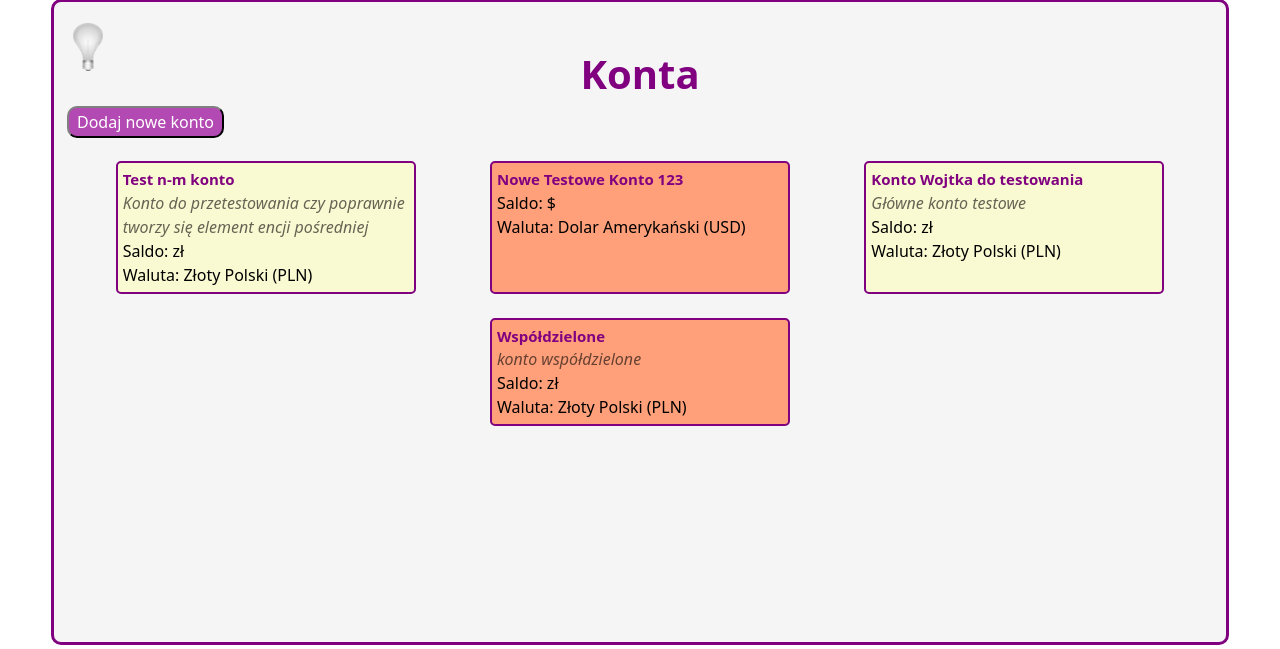
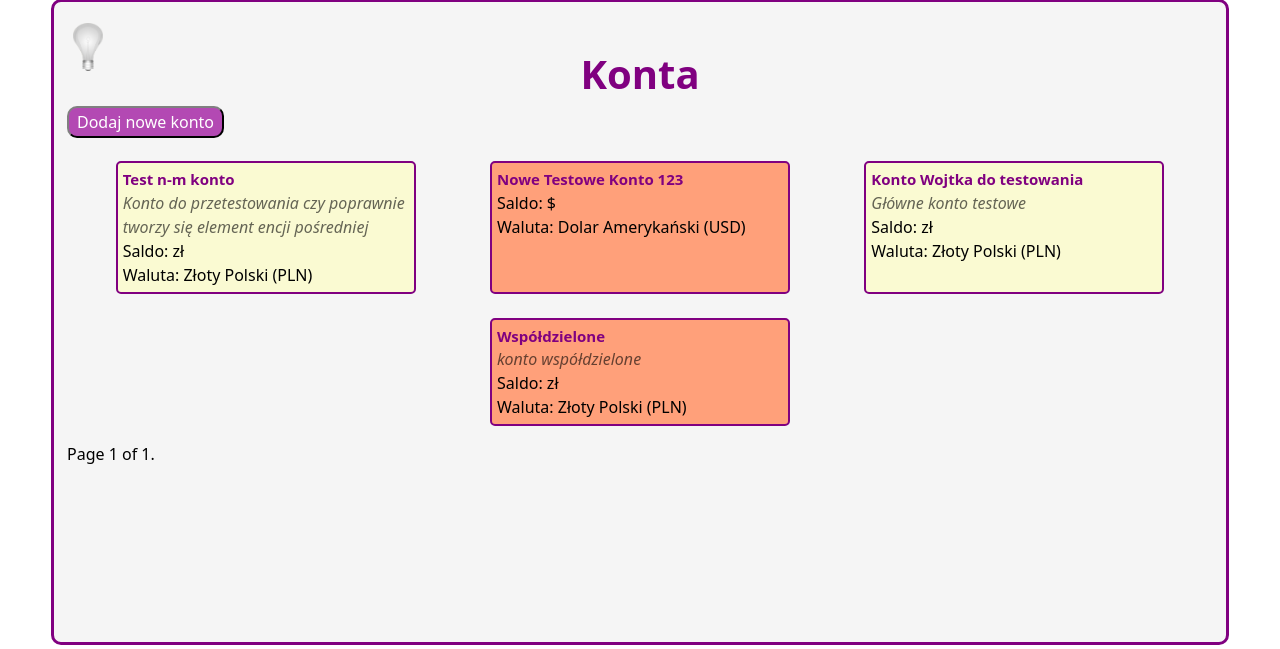
Before and after one commit to Maiconek/ProjektZespolowy-UG-2022-23, a Django app: page /all-accounts in a window 1280 px wide. Shown: the part 93-742 px from the top of the page. Run offline with Django 3.2, Linux system fonts and the light colour scheme; a user stored in the database is signed in; data comes from the database, SQL or seed files in the repository; both versions use the stored data as it was after the commit.

Commit message:
pagination dla kont

```diff
--- a/ManagerFinansow/aplication/views/account_views.py
+++ b/ManagerFinansow/aplication/views/account_views.py
@@ -4,18 +4,25 @@ from aplication.decorators import permission_required
 from aplication.models import *
 from aplication.forms import AccountForm, InviteForm
 from aplication.services import prepareTransactions, updateTransactions
+from django.core.paginator import Paginator
+
 
 @login_required(login_url='login')
 def showAllTransactions(request):
     updateTransactions(Transaction.objects.filter(id_user=request.user.profile))
     transactions = Transaction.objects.filter(id_user=request.user.profile)
     prepared = list(prepareTransactions(transactions, request.user.profile.currency))
+    #paginator = Paginator(transactions, 2)
+    #page_number = request.GET.get('page')
+    #page_obj = paginator.get_page(page_number)
+
+
     context = {
         'profile': request.user.profile,
         'daily': prepared[0],
         'balance': prepared[1],
         'future': prepared[2],
-        'count': prepared[3]
+        'count': prepared[3],
     }
     return render(request, 'application/home/home-login.html', context)
 
@@ -43,7 +50,12 @@ def allAccounts(request):
     accounts = []
     for ua in user_accounts:
         accounts.append(Account.objects.get(id=ua.id_account.id))
-    context = {'accounts': accounts}
+
+    paginator = Paginator(accounts, 6)
+    page_number = request.GET.get('page')
+    page_obj = paginator.get_page(page_number)
+
+    context = {'page_obj': page_obj}
     return render(request, 'application/account/all-accounts.html', context)
 
 @login_required(login_url='login')
--- a/ManagerFinansow/templates/application/account/all-accounts.html
+++ b/ManagerFinansow/templates/application/account/all-accounts.html
@@ -14,7 +14,7 @@
 
     <div class="content tiles" id="all-accounts">
 
-        {% for acc in accounts %}
+        {% for acc in page_obj %}
             <div class="account">
                 <a class="account-link" href={% url 'account' pk=acc.id %}>
                 <span class="name">{{ acc }}</span>
@@ -26,5 +26,18 @@
         {% endfor %}
 
     </div>
+    {% if page_obj.has_previous %}
+            <a href="?page=1">&laquo; first</a>
+            <a href="?page={{ page_obj.previous_page_number }}">previous</a>
+    {% endif %}
+
+        <span class="current">
+            Page {{ page_obj.number }} of {{ page_obj.paginator.num_pages }}.
+        </span>
+
+        {% if page_obj.has_next %}
+            <a href="?page={{ page_obj.next_page_number }}">next</a>
+            <a href="?page={{ page_obj.paginator.num_pages }}">last &raquo;</a>
+        {% endif %}
 
 {% endblock %}
```
Also changed, not shown: ManagerFinansow/templates/application/home/home-login.html (+14 -0 lines), ManagerFinansow/db.sqlite3.
